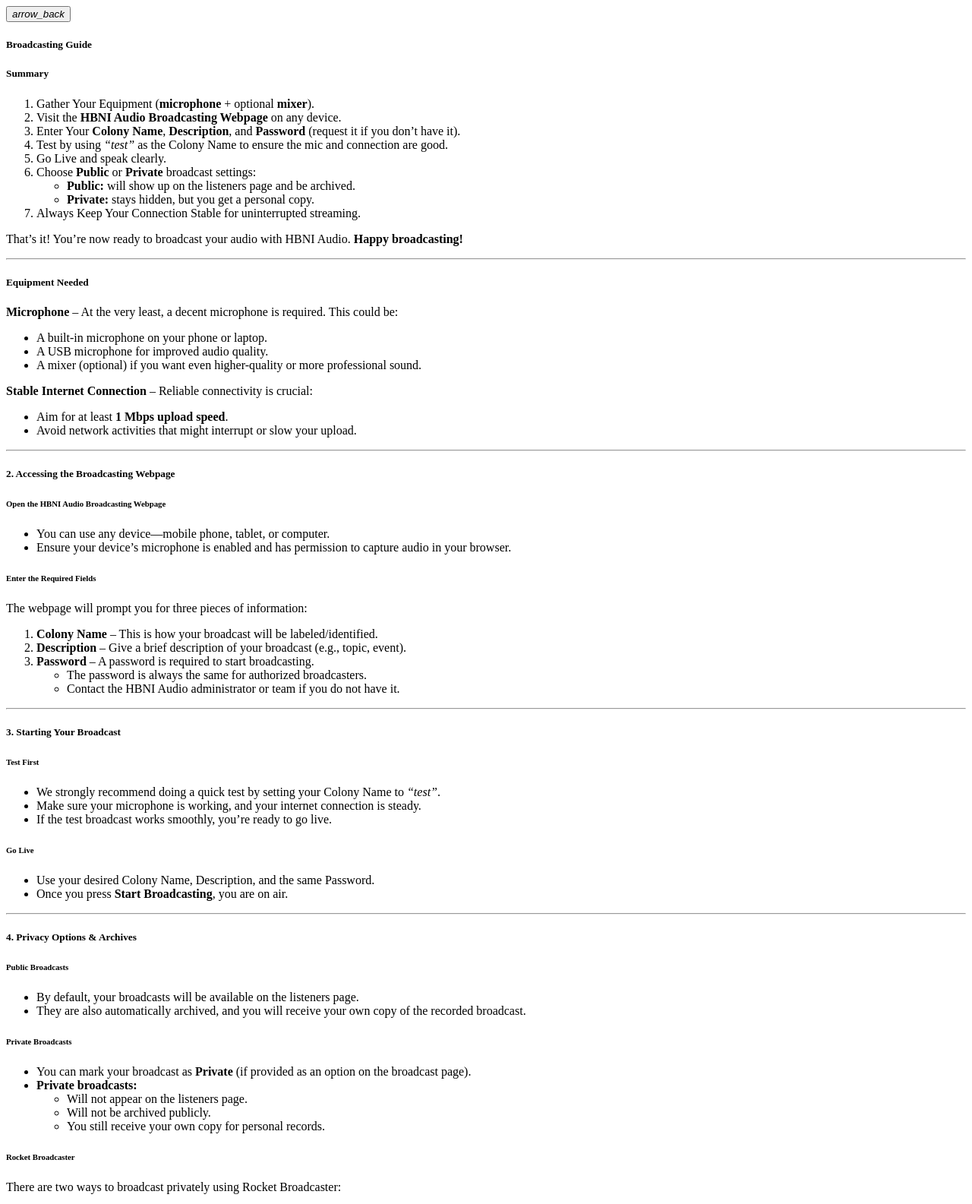
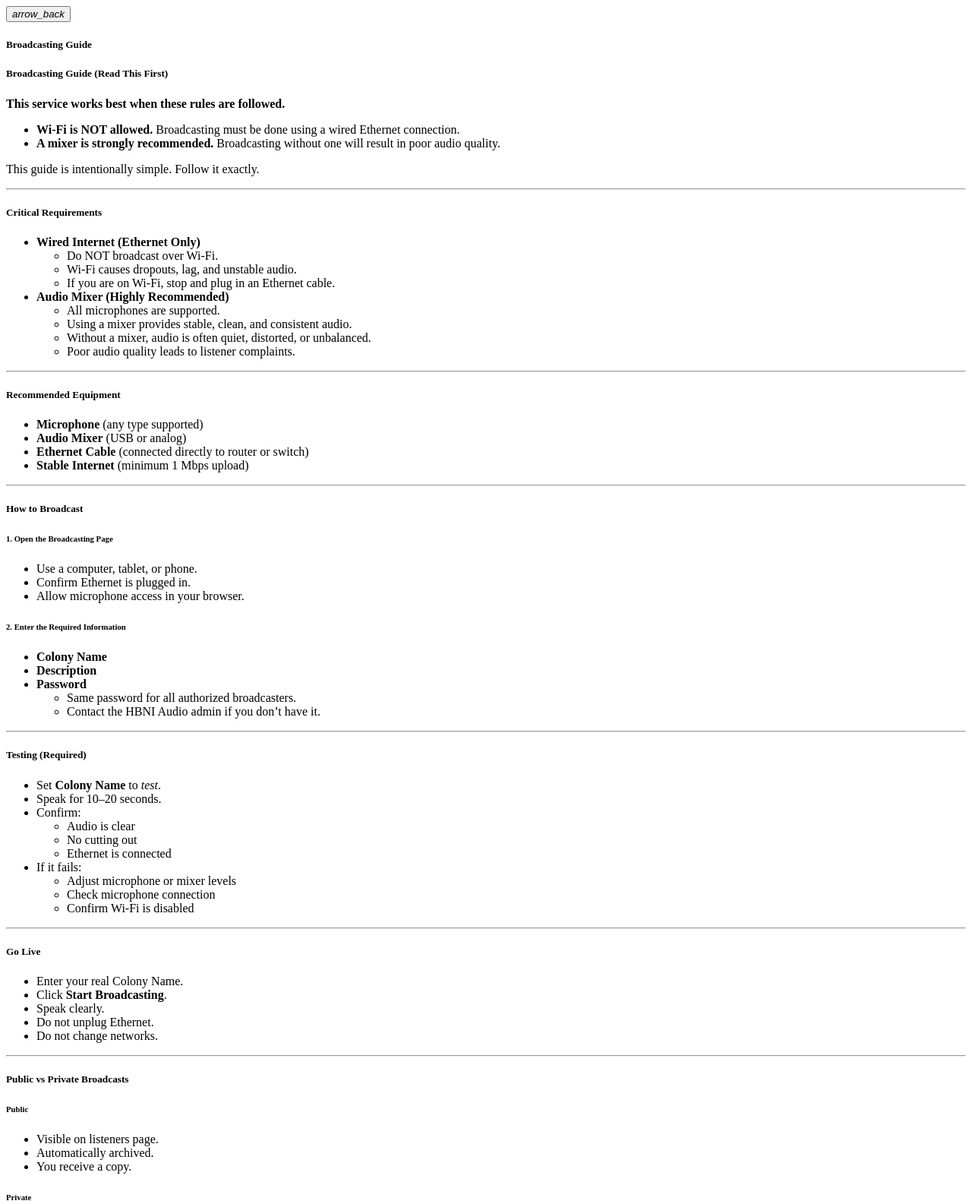
Before and after one commit to TheCodingJsoftware/HBNI-Audio, a Python web app: template templates/broadcasting_guide.html in a window 1280 px wide. Shown: the top 1585 px of the page at 76% size. Run offline with Jinja, Linux system fonts and the light colour scheme; the template is opened without the code that fills it, so the values that code supplies are empty.

Commit message:
Improvement

```diff
--- a/templates/broadcasting_guide.html
+++ b/templates/broadcasting_guide.html
@@ -27,121 +27,167 @@
     <body class="hidden">
         <main class="responsive padding">
             <section aria-labelledby="summary-title">
-            <h5 id="summary-title">Summary</h5>
-            <ol>
-                <li>Gather Your Equipment (<strong>microphone</strong> + optional <strong>mixer</strong>).</li>
-                <li>Visit the <strong>HBNI Audio Broadcasting Webpage</strong> on any device.</li>
-                <li>Enter Your <strong>Colony Name</strong>, <strong>Description</strong>, and <strong>Password</strong> (request it if you don’t have it).</li>
-                <li>Test by using <em>“test”</em> as the Colony Name to ensure the mic and connection are good.</li>
-                <li>Go Live and speak clearly.</li>
-                <li>Choose <strong>Public</strong> or <strong>Private</strong> broadcast settings:
+                <h5 id="summary-title">Broadcasting Guide (Read This First)</h5>
+
+                <p><strong>This service works best when these rules are followed.</strong></p>
+
                 <ul>
-                    <li><strong>Public:</strong> will show up on the listeners page and be archived.</li>
-                    <li><strong>Private:</strong> stays hidden, but you get a personal copy.</li>
+                    <li><strong>Wi-Fi is NOT allowed.</strong> Broadcasting must be done using a wired Ethernet connection.</li>
+                    <li><strong>A mixer is strongly recommended.</strong> Broadcasting without one will result in poor audio quality.</li>
+                </ul>
+
+                <p>This guide is intentionally simple. Follow it exactly.</p>
+            </section>
+
+            <hr class="small-margin" />
+
+            <section aria-labelledby="rules-title">
+                <h5 id="rules-title">Critical Requirements</h5>
+
+                <ul>
+                    <li>
+                        <strong>Wired Internet (Ethernet Only)</strong>
+                        <ul>
+                            <li>Do NOT broadcast over Wi-Fi.</li>
+                            <li>Wi-Fi causes dropouts, lag, and unstable audio.</li>
+                            <li>If you are on Wi-Fi, stop and plug in an Ethernet cable.</li>
                         </ul>
                     </li>
-                <li>Always Keep Your Connection Stable for uninterrupted streaming.</li>
-            </ol>
-            <p>That’s it! You’re now ready to broadcast your audio with HBNI Audio. <strong>Happy broadcasting!</strong></p>
-        </section>
-        <hr class="small-margin" />
-        <!-- Equipment Needed -->
-        <section aria-labelledby="equipment-title">
-            <h5 id="equipment-title">Equipment Needed</h5>
-            <p><strong>Microphone</strong> – At the very least, a decent microphone is required. This could be:</p>
+
+                    <li>
+                        <strong>Audio Mixer (Highly Recommended)</strong>
                         <ul>
-                <li>A built-in microphone on your phone or laptop.</li>
-                <li>A USB microphone for improved audio quality.</li>
-                <li>A mixer (optional) if you want even higher-quality or more professional sound.</li>
+                            <li>All microphones are supported.</li>
+                            <li>Using a mixer provides stable, clean, and consistent audio.</li>
+                            <li>Without a mixer, audio is often quiet, distorted, or unbalanced.</li>
+                            <li>Poor audio quality leads to listener complaints.</li>
                         </ul>
-            <p><strong>Stable Internet Connection</strong> – Reliable connectivity is crucial:</p>
-            <ul>
-                <li>Aim for at least <strong>1 Mbps upload speed</strong>.</li>
-                <li>Avoid network activities that might interrupt or slow your upload.</li>
+                    </li>
                 </ul>
             </section>
+
             <hr class="small-margin" />
-        <!-- Accessing the Broadcasting Webpage -->
+
+            <section aria-labelledby="equipment-title">
+                <h5 id="equipment-title">Recommended Equipment</h5>
+
+                <ul>
+                    <li><strong>Microphone</strong> (any type supported)</li>
+                    <li><strong>Audio Mixer</strong> (USB or analog)</li>
+                    <li><strong>Ethernet Cable</strong> (connected directly to router or switch)</li>
+                    <li><strong>Stable Internet</strong> (minimum 1 Mbps upload)</li>
+                </ul>
+            </section>
+
+            <hr class="small-margin" />
+
             <section aria-labelledby="access-title">
-            <h5 id="access-title">2. Accessing the Broadcasting Webpage</h5>
+                <h5 id="access-title">How to Broadcast</h5>
 
-            <h6>Open the HBNI Audio Broadcasting Webpage</h6>
+                <h6>1. Open the Broadcasting Page</h6>
                 <ul>
-                <li>You can use any device—mobile phone, tablet, or computer.</li>
-                <li>Ensure your device’s microphone is enabled and has permission to capture audio in your browser.</li>
+                    <li>Use a computer, tablet, or phone.</li>
+                    <li>Confirm Ethernet is plugged in.</li>
+                    <li>Allow microphone access in your browser.</li>
                 </ul>
 
-            <h6>Enter the Required Fields</h6>
-            <p>The webpage will prompt you for three pieces of information:</p>
-            <ol>
-                <li><strong>Colony Name</strong> – This is how your broadcast will be labeled/identified.</li>
-                <li><strong>Description</strong> – Give a brief description of your broadcast (e.g., topic, event).</li>
-                <li><strong>Password</strong> – A password is required to start broadcasting.
+                <h6>2. Enter the Required Information</h6>
                 <ul>
-                    <li>The password is always the same for authorized broadcasters.</li>
-                    <li>Contact the HBNI Audio administrator or team if you do not have it.</li>
+                    <li><strong>Colony Name</strong></li>
+                    <li><strong>Description</strong></li>
+                    <li><strong>Password</strong>
+                        <ul>
+                            <li>Same password for all authorized broadcasters.</li>
+                            <li>Contact the HBNI Audio admin if you don’t have it.</li>
                         </ul>
                     </li>
-            </ol>
+                </ul>
             </section>
+
             <hr class="small-margin" />
-        <!-- Starting Your Broadcast -->
-        <section aria-labelledby="start-title">
-            <h5 id="start-title">3. Starting Your Broadcast</h5>
 
-            <h6>Test First</h6>
+            <section aria-labelledby="test-title">
+                <h5 id="test-title">Testing (Required)</h5>
+
                 <ul>
-                <li>We strongly recommend doing a quick test by setting your Colony Name to <em>“test”</em>.</li>
-                <li>Make sure your microphone is working, and your internet connection is steady.</li>
-                <li>If the test broadcast works smoothly, you’re ready to go live.</li>
+                    <li>Set <strong>Colony Name</strong> to <em>test</em>.</li>
+                    <li>Speak for 10–20 seconds.</li>
+                    <li>Confirm:
+                        <ul>
+                            <li>Audio is clear</li>
+                            <li>No cutting out</li>
+                            <li>Ethernet is connected</li>
+                        </ul>
+                    </li>
+                    <li>If it fails:
+                        <ul>
+                            <li>Adjust microphone or mixer levels</li>
+                            <li>Check microphone connection</li>
+                            <li>Confirm Wi-Fi is disabled</li>
+                        </ul>
+                    </li>
+                </ul>
+            </section>
+
+            <hr class="small-margin" />
+
+            <section aria-labelledby="live-title">
+                <h5 id="live-title">Go Live</h5>
+
+                <ul>
+                    <li>Enter your real Colony Name.</li>
+                    <li>Click <strong>Start Broadcasting</strong>.</li>
+                    <li>Speak clearly.</li>
+                    <li>Do not unplug Ethernet.</li>
+                    <li>Do not change networks.</li>
+                </ul>
+            </section>
+
+            <hr class="small-margin" />
+
+            <section aria-labelledby="privacy-title">
+                <h5 id="privacy-title">Public vs Private Broadcasts</h5>
+
+                <h6>Public</h6>
+                <ul>
+                    <li>Visible on listeners page.</li>
+                    <li>Automatically archived.</li>
+                    <li>You receive a copy.</li>
                 </ul>
 
-            <h6>Go Live</h6>
+                <h6>Private</h6>
                 <ul>
-                <li>Use your desired Colony Name, Description, and the same Password.</li>
-                <li>Once you press <strong>Start Broadcasting</strong>, you are on air.</li>
-            </ul>
-        </section>
-        <hr class="small-margin" />
-        <!-- Privacy Options & Archives -->
-        <section aria-labelledby="privacy-title">
-            <h5 id="privacy-title">4. Privacy Options &amp; Archives</h5>
-
-            <h6>Public Broadcasts</h6>
-            <ul>
-                <li>By default, your broadcasts will be available on the listeners page.</li>
-                <li>They are also automatically archived, and you will receive your own copy of the recorded broadcast.</li>
-            </ul>
-
-            <h6>Private Broadcasts</h6>
-            <ul>
-                <li>You can mark your broadcast as <strong>Private</strong> (if provided as an option on the broadcast page).</li>
-                <li><strong>Private broadcasts:</strong></li>
-                <ul>
-                <li>Will not appear on the listeners page.</li>
-                <li>Will not be archived publicly.</li>
-                <li>You still receive your own copy for personal records.</li>
-                </ul>
+                    <li>Hidden from listeners page.</li>
+                    <li>Not publicly archived.</li>
+                    <li>You still receive a copy.</li>
                 </ul>
                 <h6>Rocket Broadcaster</h6>
                 <p>There are two ways to broadcast privately using Rocket Broadcaster:</p>
                 <img class="responsive small-round border fill" src="/static/screenshots/private-with-rocket-broadcast.png" alt="Private broadcast example">
             </section>
+
             <hr class="small-margin" />
-        <!-- Best Practices & Tips -->
-        <section aria-labelledby="tips-title">
-            <h5 id="tips-title">5. Best Practices &amp; Tips</h5>
 
-            <h6>Maintain a Stable Internet Connection</h6>
+            <section aria-labelledby="problems-title">
+                <h5 id="problems-title">Common Problems</h5>
+
                 <ul>
-                <li>Use a wired Ethernet connection if possible, or stay close to your Wi-Fi router if using wireless.</li>
-                <li>Avoid other heavy internet usage during your broadcast.</li>
+                    <li><strong>Audio cutting out</strong> → Network issue, usually Wi-Fi.</li>
+                    <li><strong>Quiet or distorted audio</strong> → No mixer or poor mic setup.</li>
+                    <li><strong>Listener complaints</strong> → Audio quality too low.</li>
                 </ul>
 
-            <h6>Keep an Eye on Battery (for Mobile Devices)</h6>
-            <ul>
-                <li>Make sure your device is charged or plugged in if you plan an extended broadcast.</li>
-            </ul>
+                <p><strong>Fix:</strong> Use Ethernet. Use a mixer.</p>
+            </section>
+
+            <hr class="small-margin" />
+
+            <section aria-labelledby="final-title">
+                <h5 id="final-title">Final Reminder</h5>
+
+                <p>
+                    <strong>Ethernet is required. A mixer prevents bad audio.</strong>
+                </p>
             </section>
         </main>
     </body>
```
Lines whose indentation alone changed are shown as unchanged.
